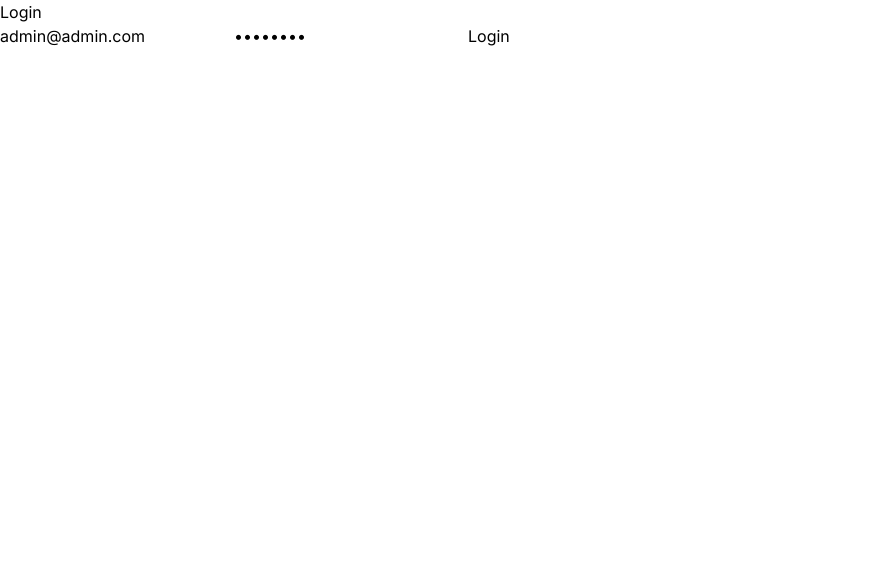
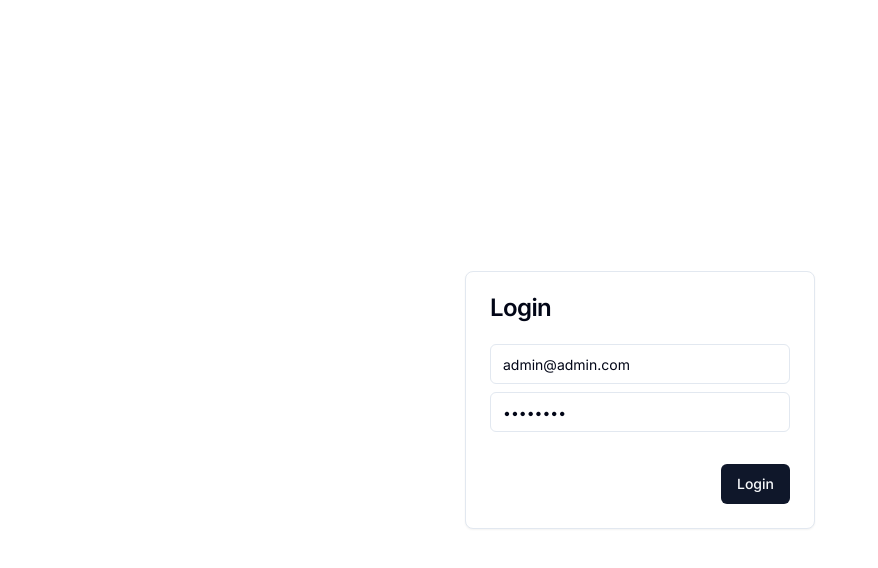
Before and after one commit to adriangutierrezd/personal-budget, a Next.js app: page /login in a window 1280 px wide. Shown: the top 568 px of the page, without its empty margins (0-878 px from the left). Built offline with nearby package versions, Linux system fonts and the light colour scheme.

Commit message:
Centrando login

```diff
--- a/app/dashboard/layout.tsx
+++ b/app/dashboard/layout.tsx
@@ -1,7 +1,8 @@
 "use client"
 import Link from "next/link";
 import { usePathname } from "next/navigation";
-import { HomeIcon, DocumentPlusIcon, DocumentMinusIcon, FolderOpenIcon, ChartBarIcon, ArrowPathIcon } from "@heroicons/react/24/outline";
+import { HomeIcon, DocumentPlusIcon, DocumentMinusIcon, Bars3Icon, FolderOpenIcon, ChartBarIcon, XMarkIcon } from "@heroicons/react/24/outline";
+import { useEffect, useState } from "react";
 
 const links = [
   {
@@ -29,11 +30,11 @@ const links = [
     href: '/dashboard/statics',
     icon: ChartBarIcon
   },
-  {
-    name: 'Gastos recurrentes',
-    href: '/dashboard/recurring',
-    icon: ArrowPathIcon
-  },
+  // {
+  //   name: 'Gastos recurrentes',
+  //   href: '/dashboard/recurring',
+  //   icon: ArrowPathIcon
+  // },
 ]
 
 export default function RootLayout({
@@ -42,30 +43,52 @@ export default function RootLayout({
   children: React.ReactNode;
 }>) {
 
-  const pathname = usePathname()
+  const [isOpen, setIsOpen] = useState(false);
+  const pathname = usePathname();
 
+  useEffect(() => {
+    setIsOpen(false)
+  }, [pathname])
+
+  const toggleSidebar = () => setIsOpen(!isOpen);
 
   return (
     <>
-      <aside id="default-sidebar" className="fixed top-0 left-0 z-40 w-64 h-screen transition-transform -translate-x-full sm:translate-x-0" aria-label="Sidebar">
-        <div className="h-full px-3 py-4 overflow-y-auto bg-gray-50 dark:bg-gray-800">
+      <aside
+        id="default-sidebar"
+        className={`fixed top-0 left-0 z-40 w-64 h-screen transition-transform ${
+          isOpen ? '-translate-x-0' : '-translate-x-full'
+        } sm:translate-x-0 bg-gray-50 dark:bg-gray-800 overflow-y-auto`}
+        aria-label="Sidebar"
+      >
+        <div className="h-full px-3 py-4">
           <ul className="space-y-2 font-medium">
             {links.map(link => {
-                const LinkIcon = link.icon
+              const LinkIcon = link.icon;
               return (
                 <Link
                   href={link.href}
                   key={link.href}
-                    className={`flex items-center p-2 text-gray-900 rounded-lg dark:text-white hover:bg-gray-100 dark:hover:bg-gray-700 group ${link.href === pathname ? 'bg-gray-200' : ''}`}>
+                  className={`flex items-center p-2 text-gray-900 rounded-lg dark:text-white hover:bg-gray-100 dark:hover:bg-gray-700 group ${
+                    link.href === pathname ? 'bg-gray-200' : ''
+                  }`}
+                >
                   <LinkIcon className="h-6 w-6" />
                   <span className="ms-3">{link.name}</span>
                 </Link>
-                )
+              );
             })}
           </ul>
         </div>
       </aside>
-      <div className="sm:ml-64">{children}</div>
+
+      <div className="flex items-center justify-end h-8 px-4 py-6 sm:ml-64">
+        <button onClick={toggleSidebar} aria-label="Toggle sidebar">
+          {isOpen ? <XMarkIcon className="h-6 w-6" /> : <Bars3Icon className="h-6 w-6" />}
+        </button>
+      </div>
+
+      <main className="p-4 sm:pl-64">{children}</main>
     </>
-  )
+  );
 }
--- a/app/login/page.tsx
+++ b/app/login/page.tsx
@@ -3,6 +3,15 @@
 import { signIn } from "next-auth/react";
 import { useRouter } from "next/navigation";
 import { useState } from "react";
+import {
+  Card,
+  CardContent,
+  CardFooter,
+  CardHeader,
+  CardTitle,
+} from "@/components/ui/card"
+import { Button } from "@/components/ui/button";
+import { Input } from "@/components/ui/input";
 
 const LoginPage = () => {
   const [errors, setErrors] = useState<string[]>([]);
@@ -29,10 +38,15 @@ const LoginPage = () => {
   };
 
   return (
-    <div>
-      <h1>Login</h1>
+<div className="flex min-h-screen flex-col items-center justify-center py-12 px-4 sm:px-6 lg:px-8">
+    <Card className="w-[350px]">
+      <CardHeader>
+        <CardTitle>Login</CardTitle>
+      </CardHeader>
+
       <form onSubmit={handleSubmit}>
-        <input
+      <CardContent>
+        <Input
           type="email"
           placeholder="test@test.com"
           name="email"
@@ -40,7 +54,7 @@ const LoginPage = () => {
           value={email}
           onChange={(event) => setEmail(event.target.value)}
         />
-        <input
+        <Input
           type="password"
           placeholder="123123"
           name="password"
@@ -48,12 +62,10 @@ const LoginPage = () => {
           value={password}
           onChange={(event) => setPassword(event.target.value)}
         />
-        <button
-          type="submit"
-          className="btn btn-primary"
-        >
-          Login
-        </button>
+        </CardContent>
+      <CardFooter className="flex justify-end">
+        <Button>Login</Button>
+      </CardFooter>
       </form>
 
       {errors.length > 0 && (
@@ -65,6 +77,7 @@ const LoginPage = () => {
           </ul>
         </div>
       )}
+    </Card>
     </div>
   );
 };
```
Lines whose indentation alone changed are shown as unchanged.
